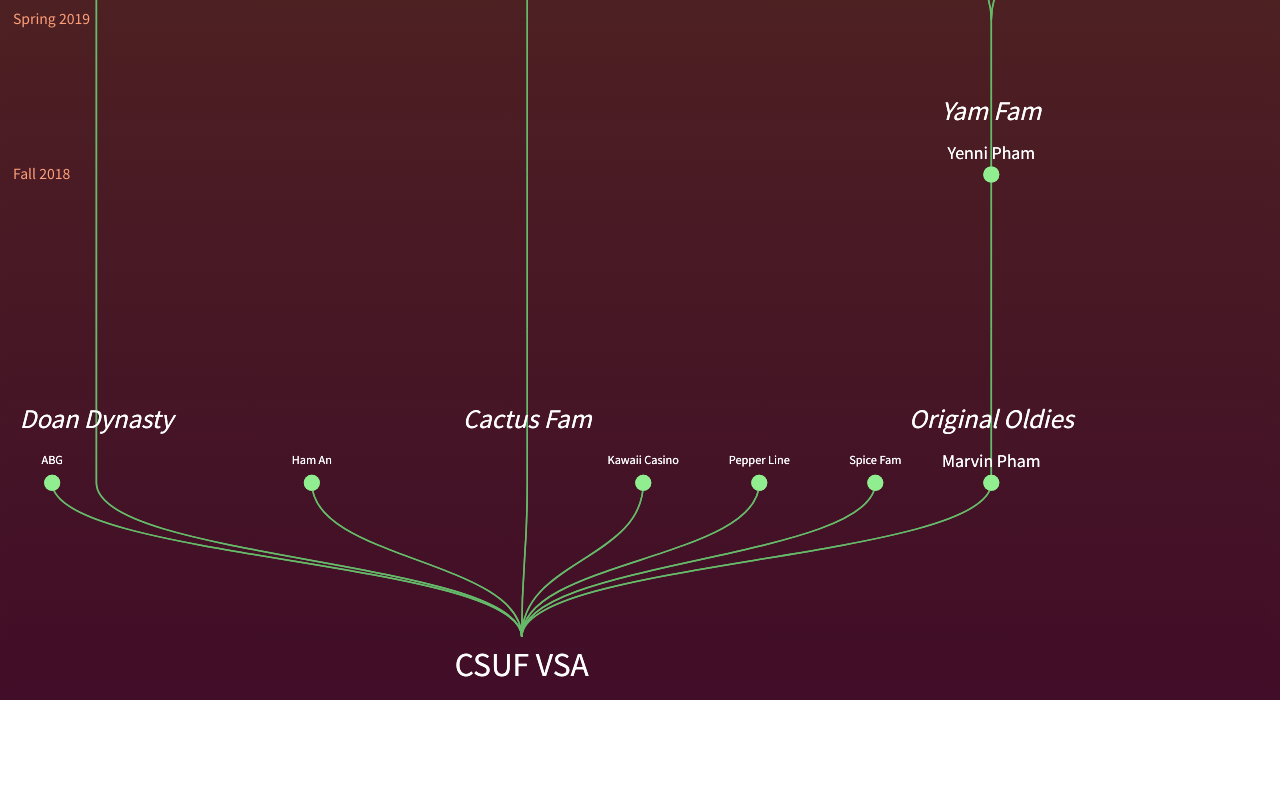
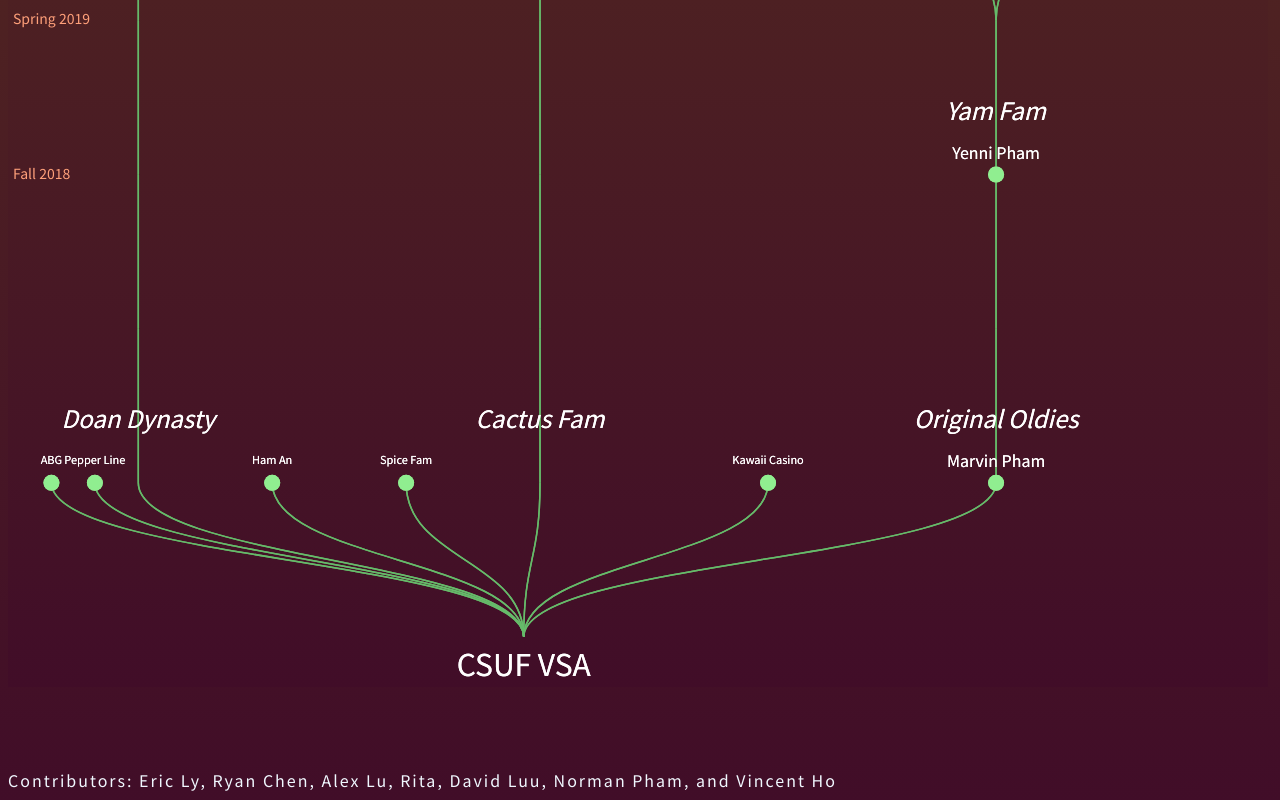
Before and after one commit to lyeric2022/VSA-ACE-Vines, a React (Vite) app: page / in a window 1280 px wide. Shown: the part 1271-2071 px from the top of the page. Before the commit the page ends 1971 px from the top, so only its background shows below. Built offline with nearby package versions, Linux system fonts and the light colour scheme.

Commit message:
Added more vines

```diff
--- a/src/App.css
+++ b/src/App.css
@@ -38,5 +38,12 @@
 #blackSpace {
     min-height: 500px;
       background: rgb(65, 13, 40) no-repeat;
+}
 
+.credits {
+    color:aliceblue;
+    letter-spacing: 2px; /* Increase or decrease the value as desired */
+    min-height: 100px;
+    display: flex;
+    align-items: flex-end;
 }
--- a/src/App.jsx
+++ b/src/App.jsx
@@ -18,9 +18,9 @@
       <div className="container">
         <div id="treeDiagram"><TreeDiagram numTrees={numTrees} data={data} depth={depth}></TreeDiagram></div>
         <div id="timeline"><Timeline></Timeline></div>
-        {/* <div id="blackSpace"></div> */}
         {/* <div id="vsa-root-name">CSUF VSA</div> */}
       </div>
+      <div class="credits">Contributors: Eric Ly, Ryan Chen, Alex Lu, Rita, David Luu, Norman Pham, and Vincent Ho</div>
     </>
   )
 }
--- a/src/Components/data.json
+++ b/src/Components/data.json
@@ -4,6 +4,9 @@
   "children": [
     {
       "name": "ABG"
+    },
+    {
+      "name": "Pepper Line"
     },
     {
       "name": "",
@@ -28,10 +31,11 @@
                               "name": "",
                               "children": [
                                 {
-                                  "name": "Jennifer Lam",
+                                  "name": "",
+                                  "lineName": "{void}",
                                   "children": [
                                     {
-                                      "name": ""
+                                      "name": "Vincent Ho"
                                     },
                                     {
                                       "name": "",
@@ -57,6 +61,9 @@
                                           ]
                                         }
                                       ]
+                                    },
+                                    {
+                                      "name": "Jimmy Nguyen"
                                     }
                                   ]
                                 }
@@ -76,6 +83,9 @@
     },
     {
       "name": "Ham An"
+    },
+    {
+      "name": "Spice Fam"
     },
     {
       "name": "",
@@ -108,8 +118,19 @@
                                       "lineName": "Chrysanthemum Line",
                                       "children": [
                                         {
-                                          "name": "Kourtney",
+                                          "name": "Kourtney"
+                                        },
+                                        {
+                                          "name": "",
                                           "children": [
+                                            {
+                                              "name": "Nicholas Pham",
+                                              "children": [
+                                                {
+                                                  "name": "Eduoard Phan"
+                                                }
+                                              ]
+                                            },
                                             {
                                               "name": "",
                                               "children": [
@@ -118,18 +139,6 @@
                                                   "fullName": "Sandra Thach"
                                                 }
                                               ]
-                                            }
-                                          ]
-                                        },
-                                        {
-                                          "name": "",
-                                          "children": [
-                                            {
-                                              "name": "Nicholas Pham"
-                                            },
-                                            {
-                                              "name": "",
-                                              "lineName": ""
                                             },
                                             {
                                               "name": "Alex Lu",
@@ -171,7 +180,6 @@
                                                 {
                                                   "name": "Joann L.",
                                                   "fullName": "Joann Lee"
-
                                                 }
                                               ]
                                             },
@@ -227,12 +235,6 @@
     },
     {
       "name": "Kawaii Casino"
-    },
-    {
-      "name": "Pepper Line"
-    },
-    {
-      "name": "Spice Fam"
     },
     {
       "name": "Marvin Pham",
@@ -355,12 +357,10 @@
                                             {
                                               "name": "Matt D.",
                                               "fullName": "Matthew Dzoan"
-
                                             },
                                             {
                                               "name": "Cindy M.",
                                               "fullName": "Cindy Mai"
-
                                             }
                                           ]
                                         }
```
